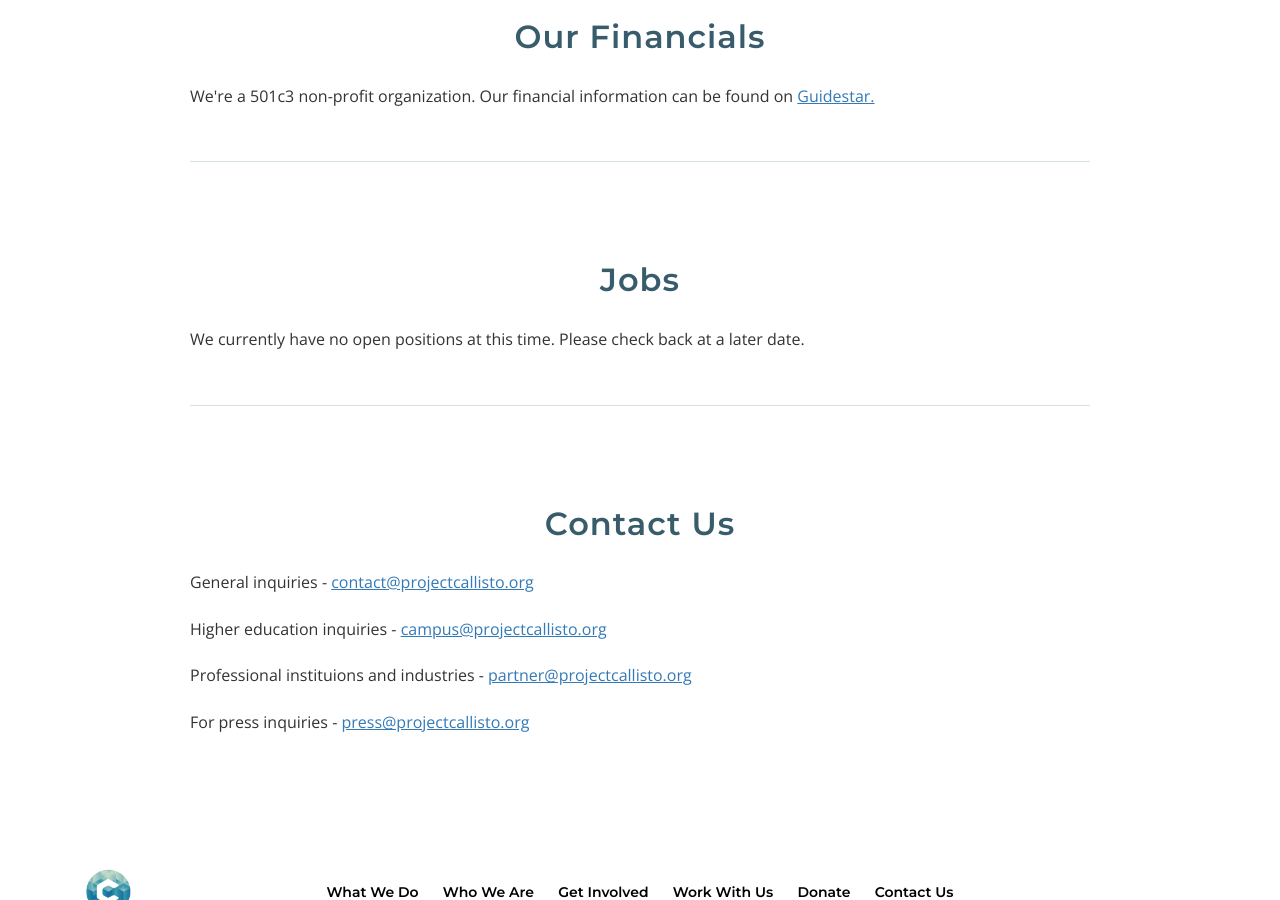
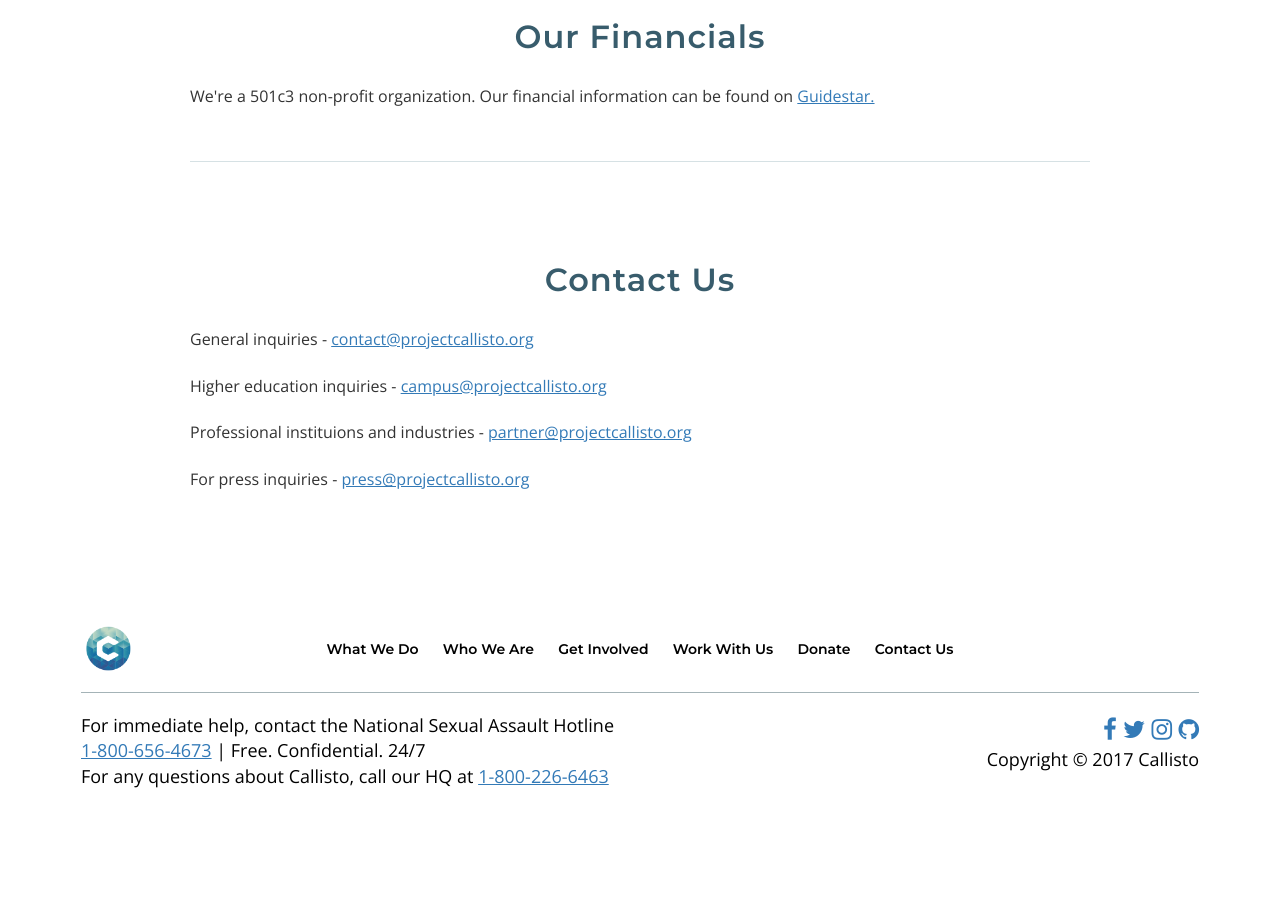
Before and after one commit to project-callisto/projectcallisto-dot-org, a Jekyll site: the page built from who-we-are.html, in a window 1280 px wide and 900 px high, scrolled down 2403 px. Built offline with Jekyll 4.4.1, drawn with Linux system fonts in a browser that asks for light colours; after the commit the page ends 3278 px from its top, so only the background shows below that.

Commit message:
prepping work with us page

```diff
--- a/_includes/contact.html
+++ b/_includes/contact.html
@@ -1,4 +1,4 @@
-<section class='expanded-section'>
+<section class='expanded-section' id='contact-us-section'>
     <div class="paragraph-content-spacer">
         <h3>Contact Us</h3>
         <p>General inquiries - <a href="mailto:contact@projectcallisto.org" target="_blank">contact@projectcallisto.org</a></p>
--- a/who-we-are.html
+++ b/who-we-are.html
@@ -76,11 +76,4 @@
     </div>
 </section>
 
-<section class='expanded-section'>
-    <div class="paragraph-content-spacer spacer-with-underline">
-        <h3>Jobs</h3>
-        <p>We currently have no open positions at this time. Please check back at a later date.</p>
-    </div>
-</section>
-
 {% include contact.html %}
```
Also changed, not shown: get-involved.html (+4 -4 lines).
